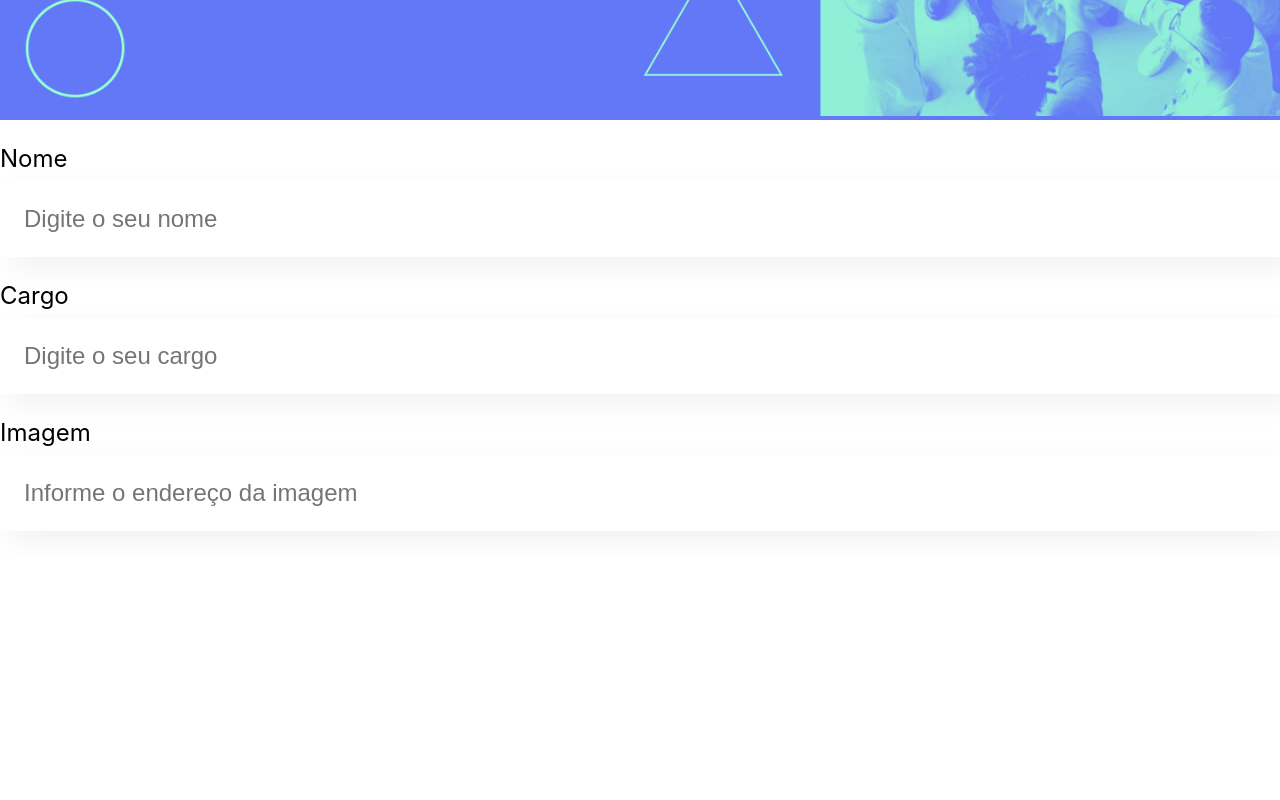
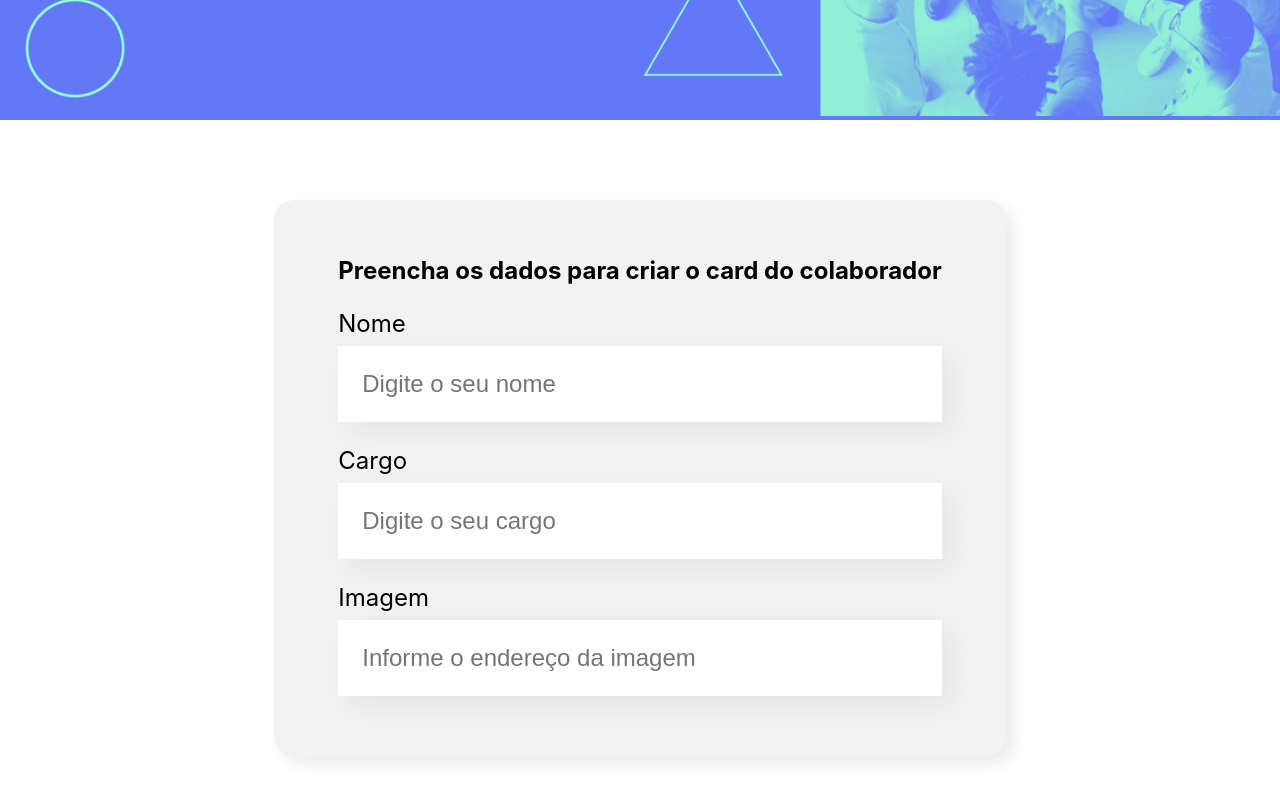
Before and after one commit to tenoriobn/organo-react, a React (Create React App) app: page / in a window 1280 px wide. Shown: the part 378-1178 px from the top of the page. Before the commit the page ends 933 px from the top, so only its background shows below. Built offline with nearby package versions, Linux system fonts and the light colour scheme.

Commit message:
Criando componente do formulário

```diff
--- a/src/App.js
+++ b/src/App.js
@@ -1,13 +1,11 @@
 import Banner from './componentes/Banner';
-import CampoTexto from './componentes/CampoTexto';
+import Formulario from './componentes/Formulario';
 
 function App() {
   return (
     <div className="App">
       <Banner />
-      <CampoTexto label="Nome" placeholder="Digite o seu nome" />
-      <CampoTexto label="Cargo" placeholder="Digite o seu cargo"/>
-      <CampoTexto label="Imagem" placeholder="Informe o endereço da imagem"/>
+      <Formulario />
     </div>
   );
 }
--- /dev/null
+++ b/src/componentes/Formulario/Formulario.css
@@ -0,0 +1,13 @@
+.formulario {
+    display: flex;
+    justify-content: center;
+    margin: 80px 0;
+}
+
+.formulario form {
+    max-width: 80%;
+    background-color: #F2F2F2;
+    border-radius: 20px;
+    padding: 36px 64px;
+    box-shadow: 8px 8px 16px rgba(0, 0, 0, 0.08);
+}
--- /dev/null
+++ b/src/componentes/Formulario/index.js
@@ -0,0 +1,17 @@
+import CampoTexto from '../CampoTexto';
+import './Formulario.css'
+
+const Formulario = () => {
+    return (
+        <section className="formulario">
+            <form>
+                <h2>Preencha os dados para criar o card do colaborador</h2>
+                <CampoTexto label="Nome" placeholder="Digite o seu nome" />
+                <CampoTexto label="Cargo" placeholder="Digite o seu cargo" />
+                <CampoTexto label="Imagem" placeholder="Informe o endereço da imagem" />
+            </form>
+        </section>
+    )
+}
+
+export default Formulario;
```
